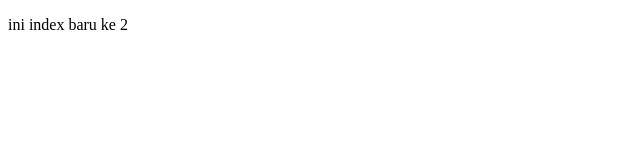
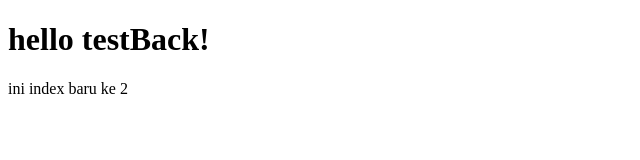
Before and after one commit to dzulfikar2403/belajar-git, a plain HTML site: page indexBaru2.html in a window 1280 px wide. Shown: the whole page, without its empty margins (0-640 px from the left). Drawn offline with Linux system fonts and the light colour scheme.

Commit message:
latihan checkout commit and merge conflict

```diff
--- a/indexBaru2.html
+++ b/indexBaru2.html
@@ -6,6 +6,7 @@
   <title>belajar git-indexbaru2</title>
 </head>
 <body>
+  <h1>hello testBack!</h1>
   <p>ini index baru ke 2</p>
 </body>
 </html>
```
